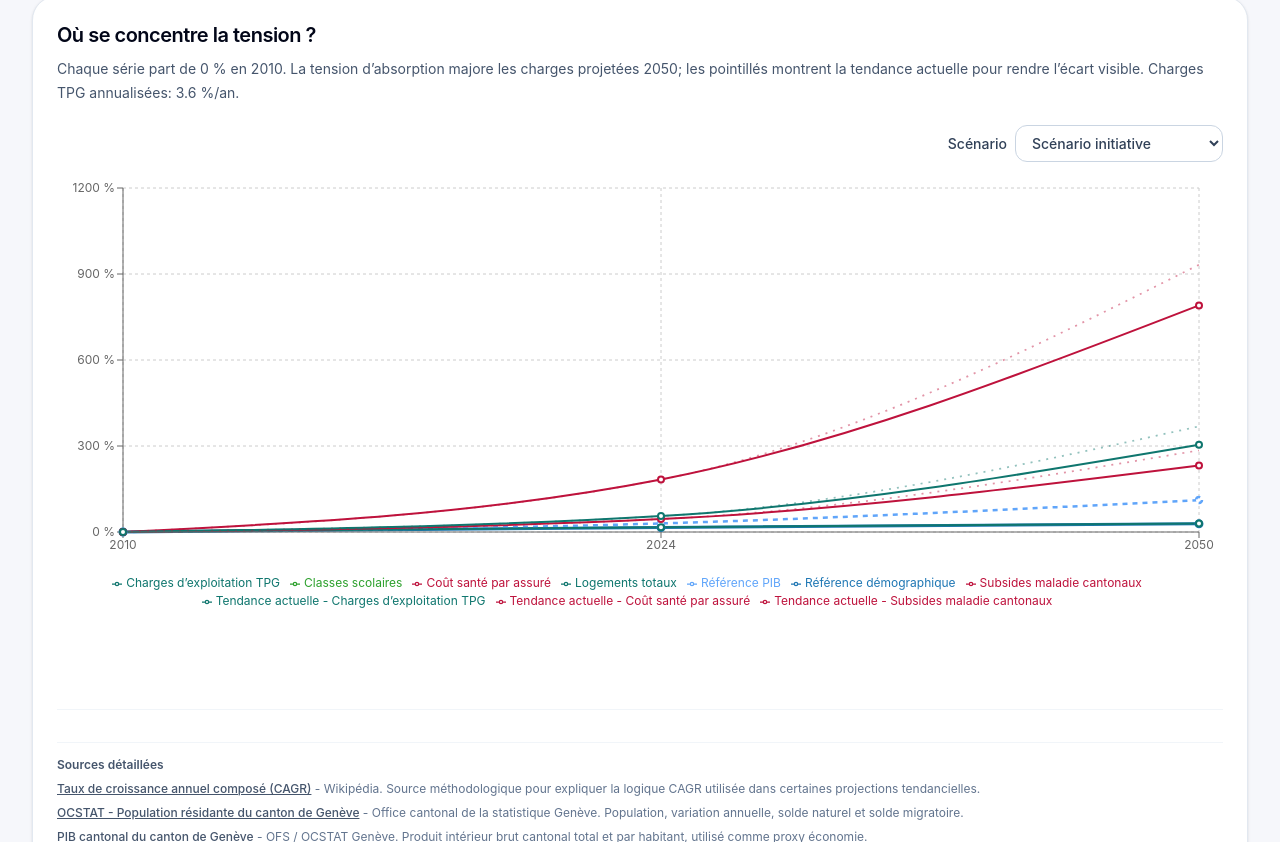
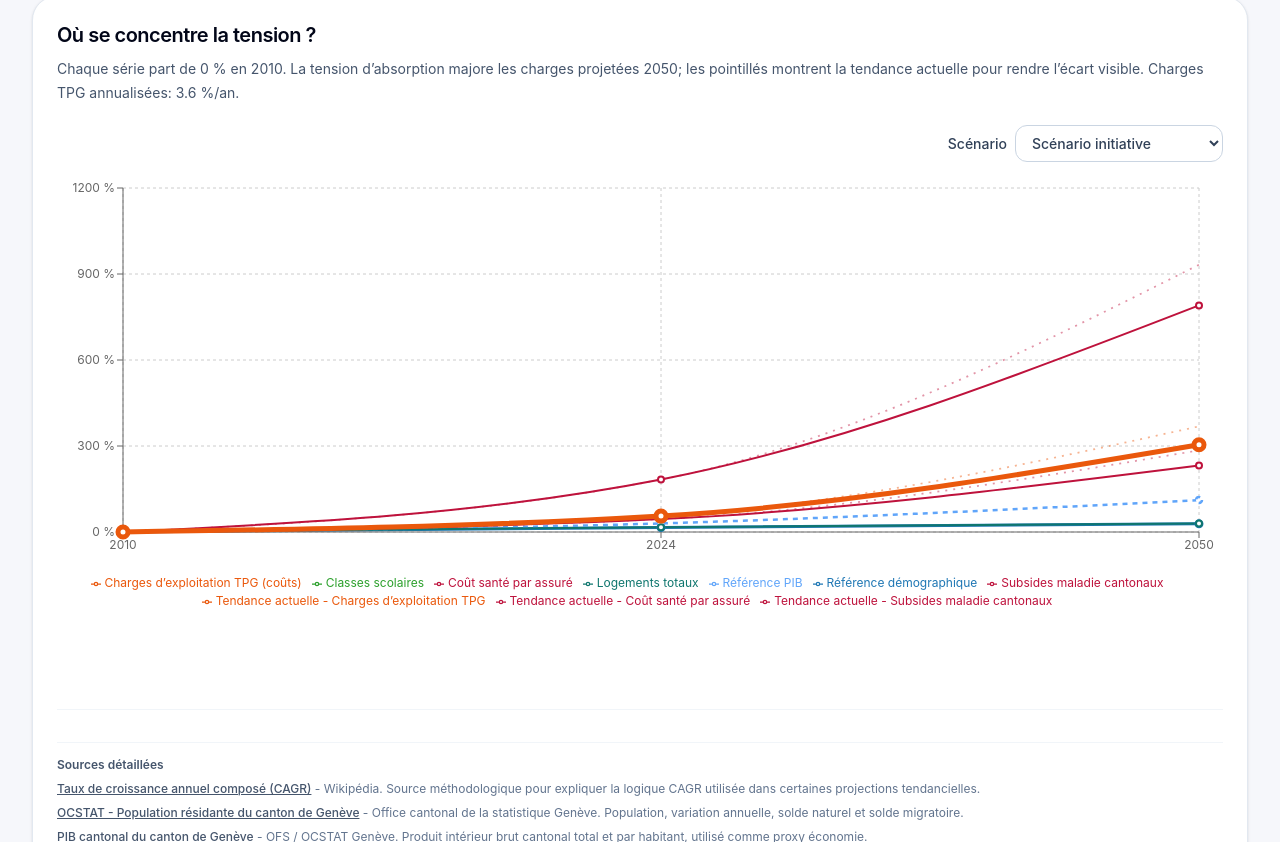
Before and after one commit to evaletolab/swiss-10m-dashboard, a React (Vite) app: page / in a window 1280 px wide. Shown: the part 3178-4020 px from the top of the page. Built offline with nearby package versions, Linux system fonts and the light colour scheme.

Commit message:
Stabilize TPG cost curve highlighting.

```diff
--- a/src/charts/GrowthComparisonChart.tsx
+++ b/src/charts/GrowthComparisonChart.tsx
@@ -27,7 +27,7 @@ const metricColors: Record<string, string> = {
   tpg_passengers: colors.transport,
   transport_revenue: colors.cagr,
   operating_subsidy: colors.health,
-  operating_expenses: colors.housing,
+  operating_expenses: colors.pressure,
   adult_annual_subscription: colors.neutral,
   health_cost_per_insured: colors.health,
   social_assistance_spending: colors.cagr,
@@ -39,6 +39,7 @@ const overviewMetrics = ['population', 'gdp', 'housing_stock', 'school_classes',
 const defaultToggleableMetrics = new Set(overviewMetrics)
 const referenceMetrics = new Set(['population', 'gdp'])
 const pressureAdjustedCostMetrics = new Set(['health_cost_per_insured', 'operating_expenses', 'health_premium_subsidy_cantonal'])
+const emphasizedMetrics = new Set(['operating_expenses'])
 
 function selectedRows(rows: GrowthComparisonRow[], scenario: ScenarioName, domain?: string, metric?: string, includeReferences = true) {
   const base = rows.filter((row) => row.scenario === scenario)
@@ -55,20 +56,20 @@ function selectedRows(rows: GrowthComparisonRow[], scenario: ScenarioName, domai
 function lineName(row: GrowthComparisonRow, focusedMetric?: string) {
   if (row.metric === 'population') return 'Référence démographique'
   if (row.metric === 'gdp') return 'Référence PIB'
-  if (focusedMetric === 'operating_expenses' && row.metric === focusedMetric) return 'Charges d’exploitation TPG (coûts)'
+  if (row.metric === 'operating_expenses') return 'Charges d’exploitation TPG (coûts)'
   if (focusedMetric && referenceMetrics.has(row.metric)) return `Référence - ${row.label}`
   return row.label
 }
 
 function lineStrokeWidth(row: GrowthComparisonRow, focusedMetric?: string) {
-  if (focusedMetric === row.metric) return 5
+  if (focusedMetric === row.metric || emphasizedMetrics.has(row.metric)) return 5
   if (row.metric === 'population') return 3
   if (row.metric === 'gdp') return 2.5
   return 2
 }
 
-function lineColor(row: GrowthComparisonRow, focusedMetric?: string) {
-  if (focusedMetric === 'operating_expenses' && row.metric === focusedMetric) return colors.pressure
+function lineColor(row: GrowthComparisonRow) {
+  if (row.metric === 'operating_expenses') return colors.pressure
   return metricColors[row.metric] ?? colors.neutral
 }
 
@@ -88,8 +89,8 @@ export function GrowthComparisonChart({ rows, scenario, compareToScenario, yDoma
     : []
   const first = metrics[0]
   const legendHeight = toggleable ? 104 : 64
-  const focusedMetrics = metric ? metrics.filter((row) => row.metric === metric) : []
-  const backgroundMetrics = metric ? metrics.filter((row) => row.metric !== metric) : metrics
+  const foregroundMetrics = metrics.filter((row) => row.metric === metric || emphasizedMetrics.has(row.metric))
+  const backgroundMetrics = metrics.filter((row) => !foregroundMetrics.some((foreground) => foreground.metric === row.metric))
   const data = [
     {
       year: 2010,
@@ -147,27 +148,12 @@ export function GrowthComparisonChart({ rows, scenario, compareToScenario, yDoma
             type="monotone"
             dataKey={row.metric}
             name={lineName(row, metric)}
-            stroke={lineColor(row, metric)}
+            stroke={lineColor(row)}
             strokeWidth={lineStrokeWidth(row, metric)}
             strokeDasharray={row.metric === 'gdp' ? '5 5' : undefined}
             dot
             connectNulls={false}
             hide={toggleable && !enabledMetrics.has(row.metric)}
-          />
-        ))}
-        {focusedMetrics.map((row) => (
-          <Line
-            key={`${row.metric}-focused`}
-            type="monotone"
-            dataKey={row.metric}
-            name={lineName(row, metric)}
-            stroke={lineColor(row, metric)}
-            strokeWidth={lineStrokeWidth(row, metric)}
-            dot={{ r: 5 }}
-            activeDot={{ r: 7 }}
-            connectNulls={false}
-            hide={toggleable && !enabledMetrics.has(row.metric)}
-            isAnimationActive={false}
           />
         ))}
         {baselineMetrics.map((row) => (
@@ -176,7 +162,7 @@ export function GrowthComparisonChart({ rows, scenario, compareToScenario, yDoma
             type="monotone"
             dataKey={baselineKey(row.metric)}
             name={`Tendance actuelle - ${row.label}`}
-            stroke={lineColor(row, metric)}
+            stroke={lineColor(row)}
             strokeWidth={1.75}
             strokeDasharray="2 6"
             strokeOpacity={0.45}
@@ -185,6 +171,22 @@ export function GrowthComparisonChart({ rows, scenario, compareToScenario, yDoma
             hide={toggleable && !enabledMetrics.has(row.metric)}
           />
         ))}
+        {foregroundMetrics.map((row) => (
+          <Line
+            key={`${row.metric}-focused`}
+            type="monotone"
+            dataKey={row.metric}
+            name={lineName(row, metric)}
+            stroke={lineColor(row)}
+            strokeWidth={lineStrokeWidth(row, metric)}
+            dot={{ r: 5 }}
+            activeDot={{ r: 7 }}
+            connectNulls={false}
+            hide={toggleable && !enabledMetrics.has(row.metric)}
+            isAnimationActive={false}
+            zIndex={500}
+          />
+        ))}
       </LineChart>
     </ResponsiveContainer>
   )
```
